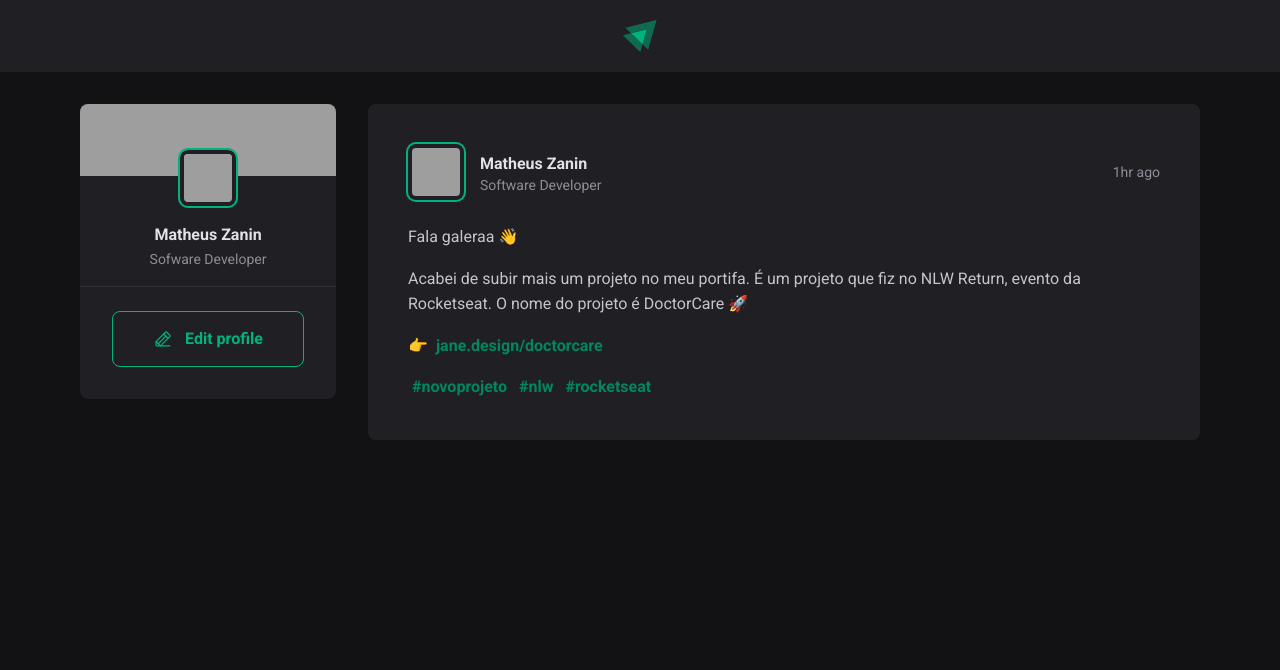
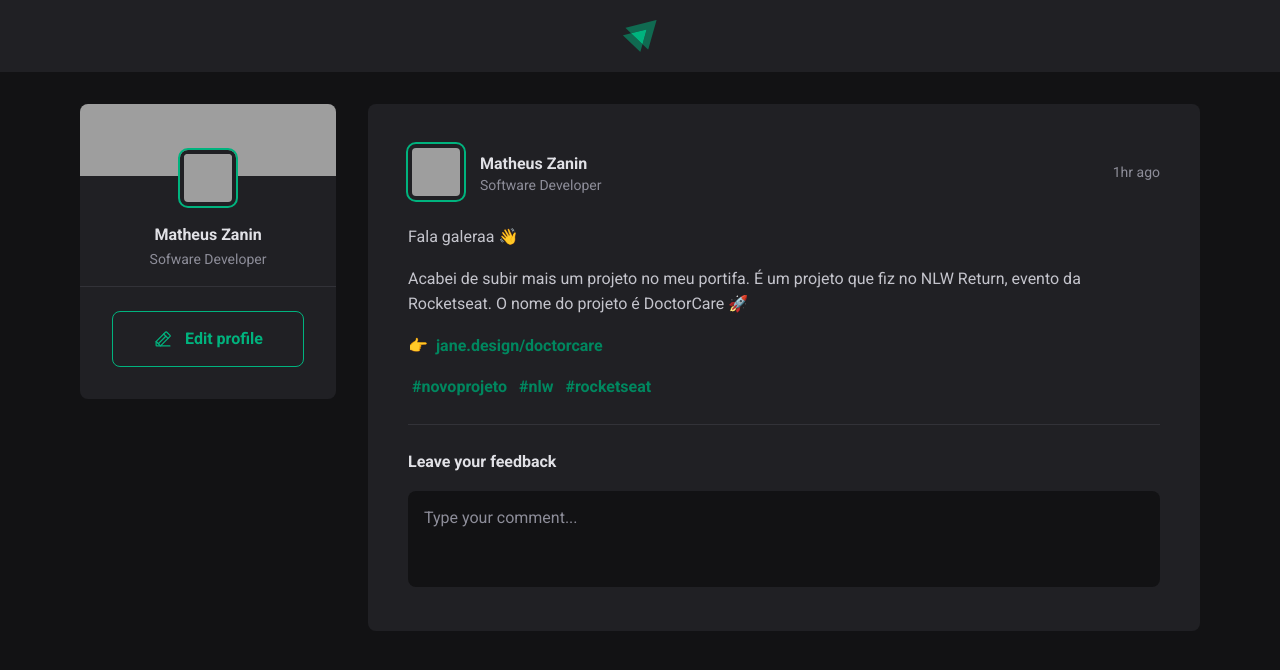
Before and after one commit to MattZ6/ignite-feed, a React (Vite) app: page / in a window 1280 px wide. Shown: the top 670 px of the page. Built offline with nearby package versions, Linux system fonts and the light colour scheme; grey boxes are pictures that could not be loaded.

Commit message:
feat(Post): add comment form

```diff
--- a/src/components/Post/index.tsx
+++ b/src/components/Post/index.tsx
@@ -22,6 +22,16 @@ export function Post() {
         <p>👉 <a href="#">jane.design/doctorcare</a></p>
         <p><a href="#">#novoprojeto</a> <a href="#">#nlw</a> <a href="#">#rocketseat</a></p>
       </div>
+
+      <form>
+        <strong>Leave your feedback</strong>
+
+        <textarea placeholder="Type your comment..." />
+
+        <footer>
+          <button type="submit">Publish</button>
+        </footer>
+      </form>
     </article>
   );
 }
--- a/src/components/Post/styles.module.css
+++ b/src/components/Post/styles.module.css
@@ -80,3 +80,78 @@
   color: var(--green-400);
   outline-color: var(--green-400);
 }
+
+.post > form {
+  width: 100%;
+  margin-top: 1.5rem;
+  padding-top: 1.5rem;
+  border-top: 1px solid var(--gray-600);
+}
+
+.post > form:focus-within > footer {
+  visibility: visible;
+  max-height: none;
+}
+
+.post > form > strong {
+  line-height: 1.6;
+  color: var(--gray-100);
+}
+
+.post > form > textarea {
+  width: 100%;
+  background-color: var(--gray-900);
+  border: 0;
+  height: 6rem;
+  padding: 1rem;
+  border-radius: 8px;
+  color: var(--gray-100);
+  line-height: 1.4;
+  margin-top: 1rem;
+  font-weight: 400;
+  resize: none;
+
+  outline: 2px solid transparent;
+
+  transition: outline-color 150ms ease-out;
+}
+
+.post > form > textarea:focus {
+  outline-color: var(--green-500);
+}
+
+.post > form > textarea::placeholder {
+  color: var(--gray-400);
+}
+
+.post > form > footer {
+  visibility: hidden;
+  max-height: 0;
+}
+
+.post > form > footer > button[type="submit"] {
+  padding: 1rem 1.5rem;
+  margin-top: 1rem;
+
+  border-radius: 8px;
+  border: 0;
+  background-color: var(--green-500);
+  color: var(--white);
+
+  font-weight: bold;
+  cursor: pointer;
+
+  outline: 2px solid transparent;
+  outline-offset: 4px;
+
+  transition: background-color 150ms ease-out, outline-color 150ms ease-out;
+}
+
+.post > form > footer > button[type="submit"]:hover {
+  background-color: var(--green-400);
+}
+
+.post > form > footer > button[type="submit"]:focus-visible {
+  outline-color: var(--green-400);
+  background-color: var(--green-400);
+}
```
